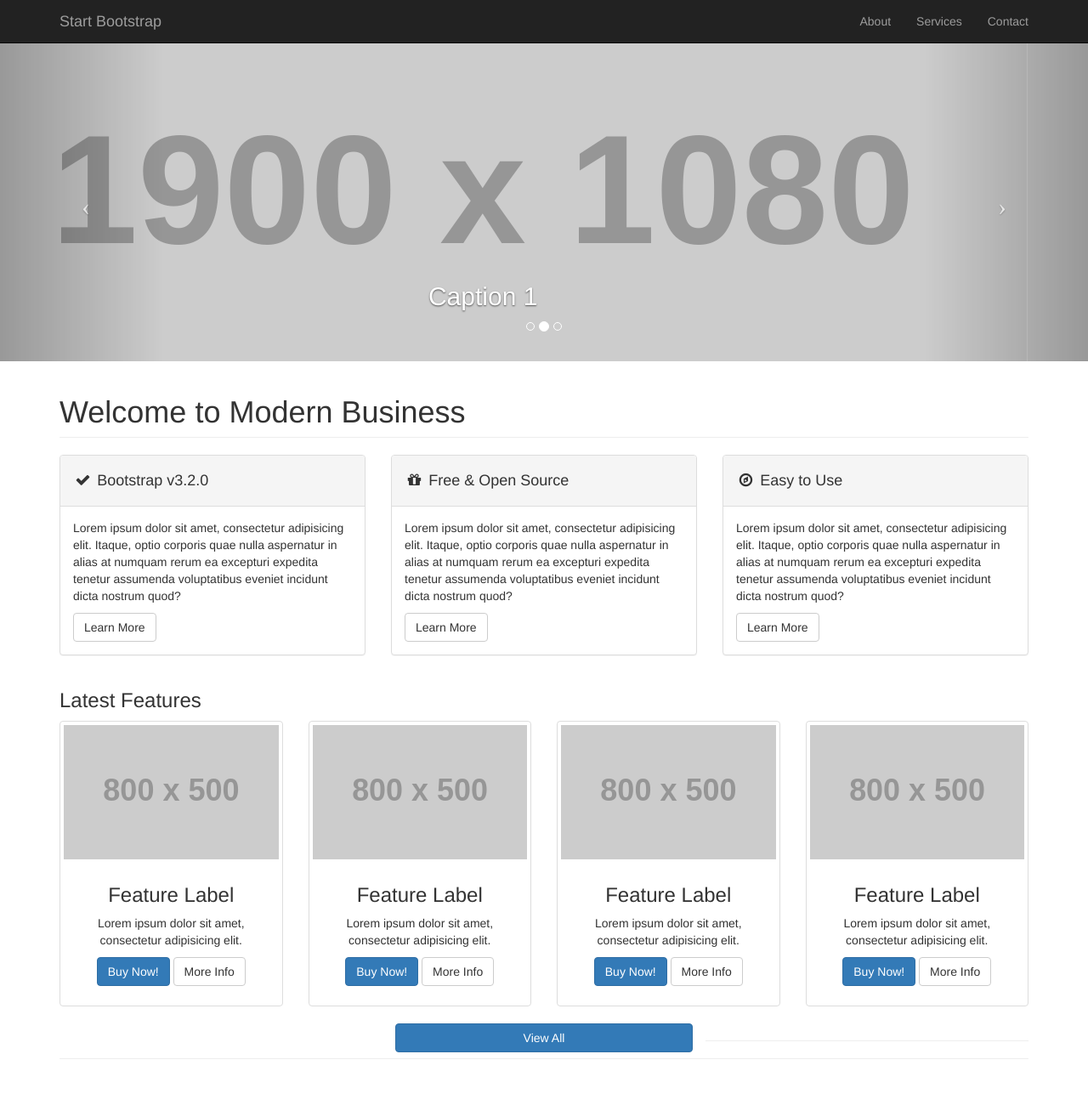
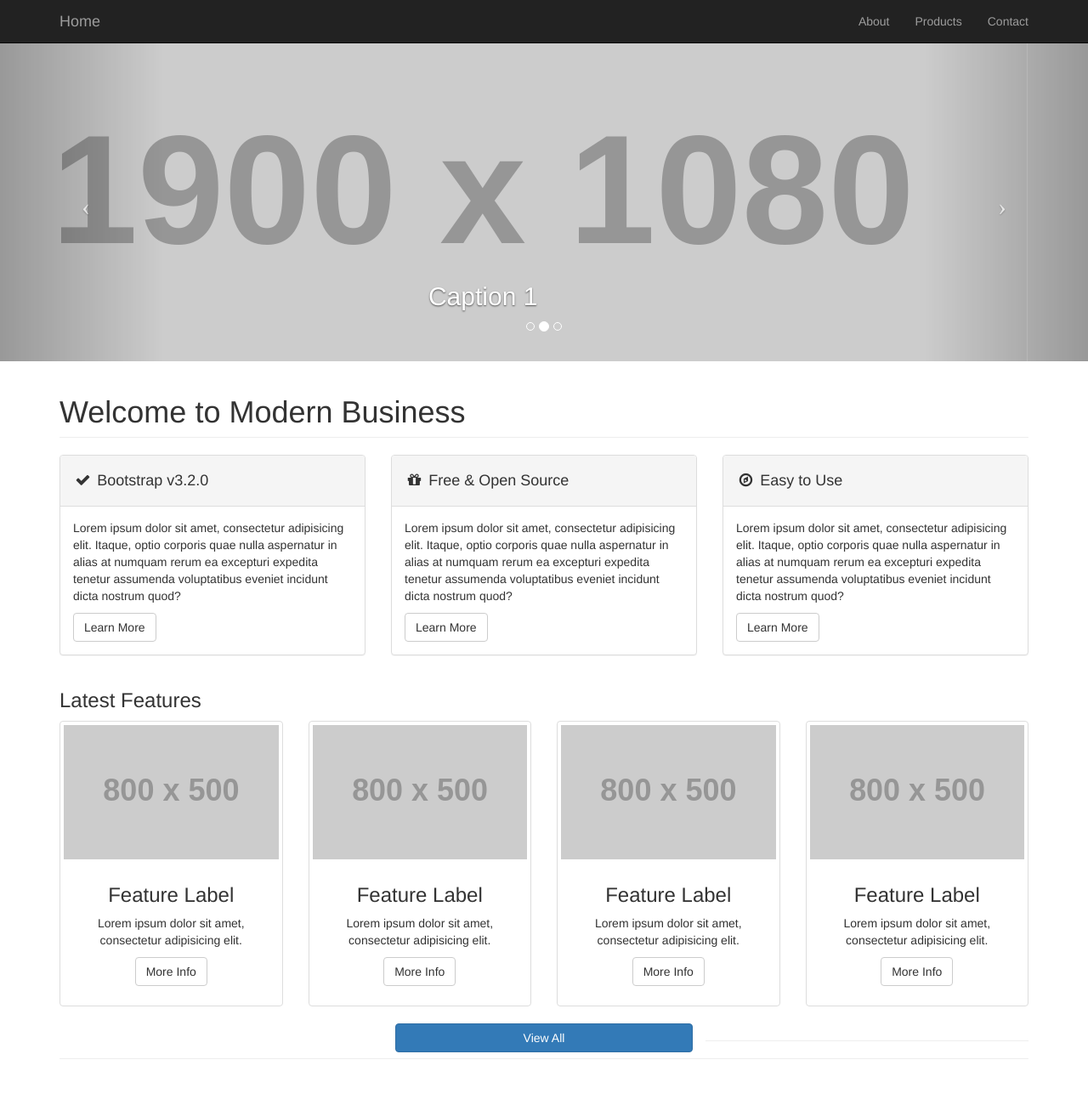
Before and after one commit to fpintoromero/Solemne1, a plain HTML site: page index.html in a window 1280 px wide. Shown: the top 1300 px of the page at 85% size. Drawn offline with Linux system fonts and the light colour scheme; placeholder pictures from the web are drawn by us.

Commit message:
Link hacia  informacion producto , index

```diff
--- a/index.html
+++ b/index.html
@@ -46,7 +46,7 @@
                     <span class="icon-bar"></span>
                     <span class="icon-bar"></span>
                 </button>
-                <a class="navbar-brand" href="index.html">Start Bootstrap</a>
+                <a class="navbar-brand" href="index.html">Home</a>
             </div>
             <!-- Collect the nav links, forms, and other content for toggling -->
             <div class="collapse navbar-collapse" id="bs-example-navbar-collapse-1">
@@ -55,7 +55,7 @@
                         <a href="www.google.cl">About</a>
                     </li>
                     <li>
-                        <a href="">Services</a>
+                        <a href="Categorias.html">Products</a>
                     </li>
                     <li>
                         <a href="">Contact</a>
@@ -173,7 +173,7 @@
                         <h3>Feature Label</h3>
                         <p>Lorem ipsum dolor sit amet, consectetur adipisicing elit.</p>
                         <p>
-                            <a href="#" class="btn btn-primary">Buy Now!</a> <a href="#" class="btn btn-default">More Info</a>
+                             <a href="Item.html" class="btn btn-default">More Info</a>
                         </p>
                     </div>
                 </div>
@@ -186,7 +186,7 @@
                         <h3>Feature Label</h3>
                         <p>Lorem ipsum dolor sit amet, consectetur adipisicing elit.</p>
                         <p>
-                            <a href="#" class="btn btn-primary">Buy Now!</a> <a href="#" class="btn btn-default">More Info</a>
+                             <a href="Item.html" class="btn btn-default">More Info</a>
                         </p>
                     </div>
                 </div>
@@ -199,7 +199,7 @@
                         <h3>Feature Label</h3>
                         <p>Lorem ipsum dolor sit amet, consectetur adipisicing elit.</p>
                         <p>
-                            <a href="#" class="btn btn-primary">Buy Now!</a> <a href="#" class="btn btn-default">More Info</a>
+                             <a href="Item.html" class="btn btn-default">More Info</a>
                         </p>
                     </div>
                 </div>
@@ -212,7 +212,7 @@
                         <h3>Feature Label</h3>
                         <p>Lorem ipsum dolor sit amet, consectetur adipisicing elit.</p>
                         <p>
-                            <a href="#" class="btn btn-primary">Buy Now!</a> <a href="#" class="btn btn-default">More Info</a>
+                             <a href="Item.html" class="btn btn-default">More Info</a>
                         </p>
                     </div>
                 </div>
```
